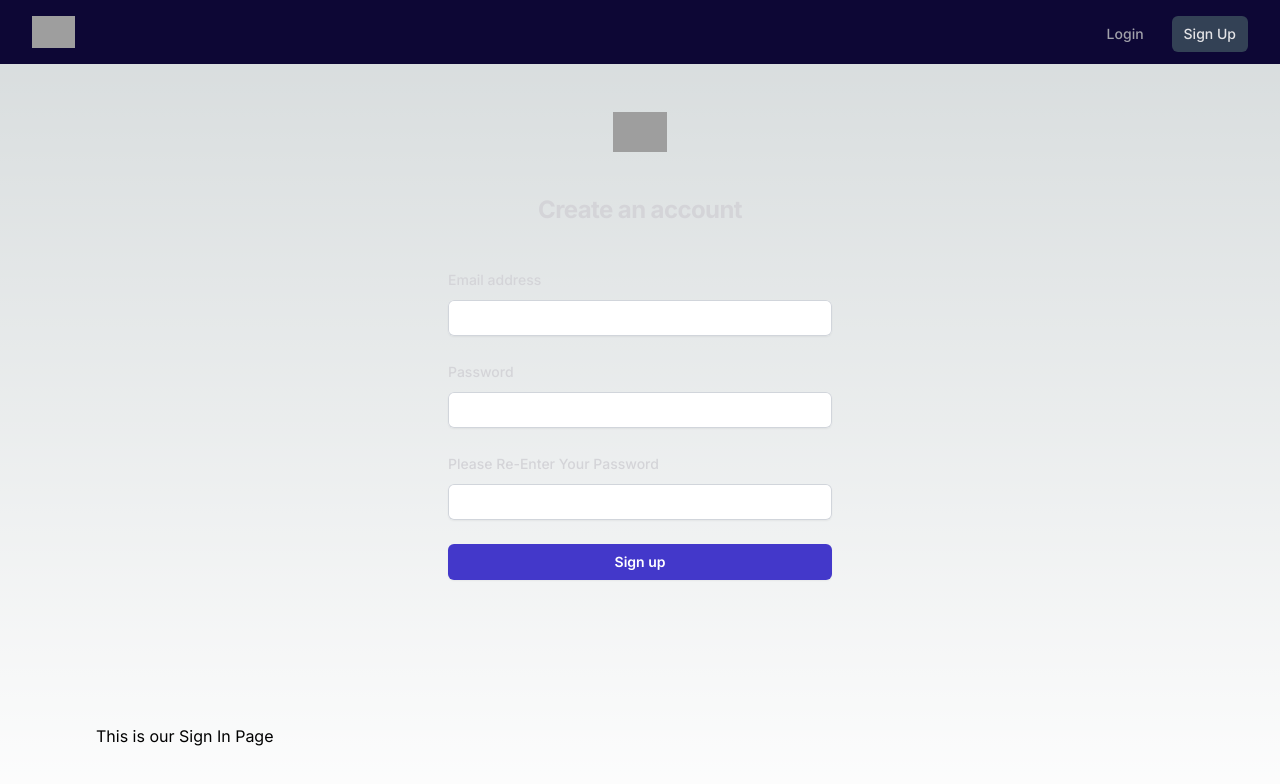
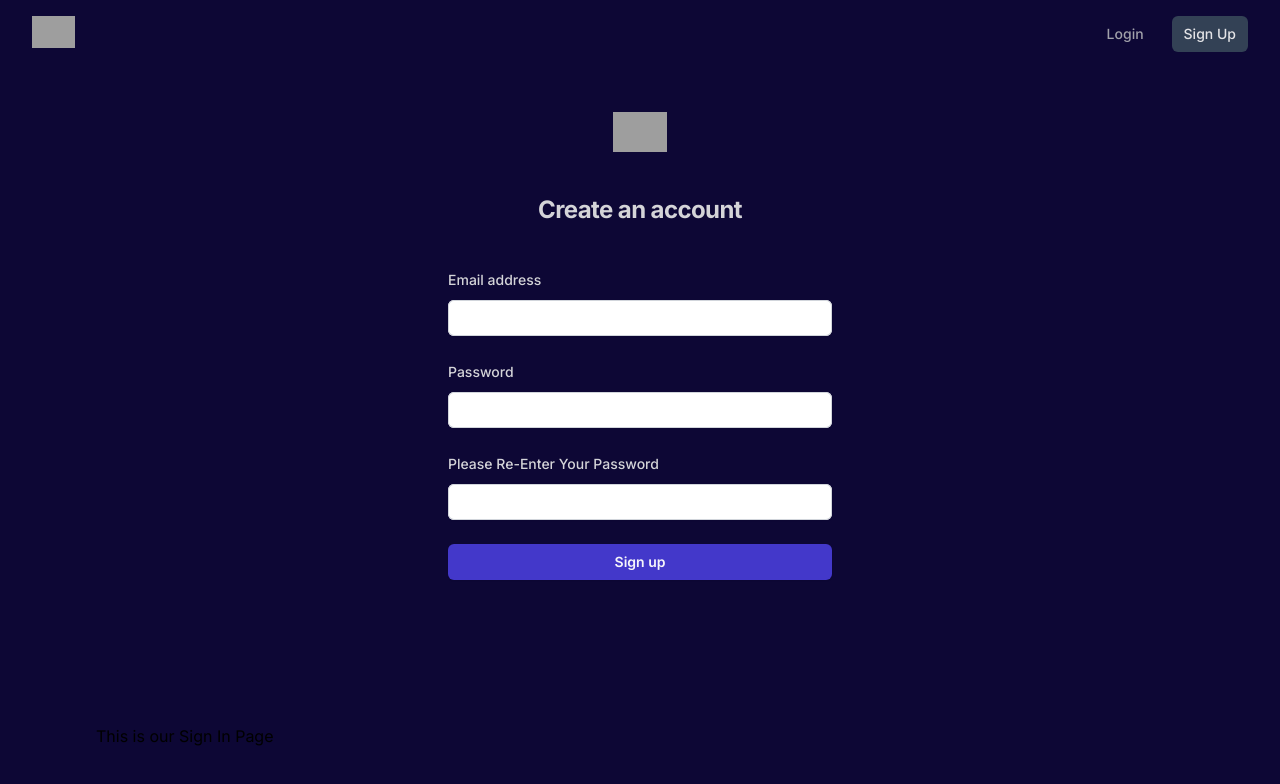
Before and after one commit to isadhwani/Robinhood_Copy_Trader, a Next.js app in the folder frontend/echo/: page /signin in a window 1280 px wide. Shown: the top 784 px of the page. Built offline with nearby package versions, Linux system fonts and the light colour scheme; grey boxes are pictures that could not be loaded.

Commit message:
fixed bg color issue from demo

```diff
--- a/frontend/echo/src/app/login/page.tsx
+++ b/frontend/echo/src/app/login/page.tsx
@@ -15,7 +15,7 @@ function classNames(...classes: string[]) {
 
 export default function Home() {
   return (
-    <main className="flex min-h-screen flex-col justify-between">
+    <main className="flex min-h-screen flex-col justify-between bg-dark-theme-2">
 
       {/* Navigation */}
       <Disclosure as="nav" className="bg-dark-theme">
--- a/frontend/echo/src/app/signin/page.tsx
+++ b/frontend/echo/src/app/signin/page.tsx
@@ -15,7 +15,7 @@ function classNames(...classes: string[]) {
 
 export default function Home() {
   return (
-    <main className="flex min-h-screen flex-col justify-between">
+    <main className="flex min-h-screen flex-col justify-between bg-dark-theme-2">
 
       {/* Navigation */}
       <Disclosure as="nav" className="bg-dark-theme">
--- a/frontend/echo/tailwind.config.ts
+++ b/frontend/echo/tailwind.config.ts
@@ -15,6 +15,8 @@ const config: Config = {
       },
       colors: {
         'dark-theme': '#0D0735',
+        'dark-theme-2': '#0D0735',
+        'white': '#F5F5FA',
       },
     },
 
```
